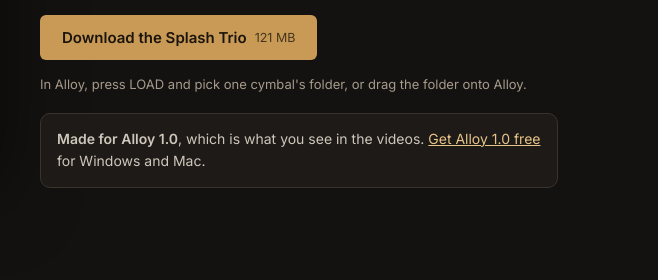
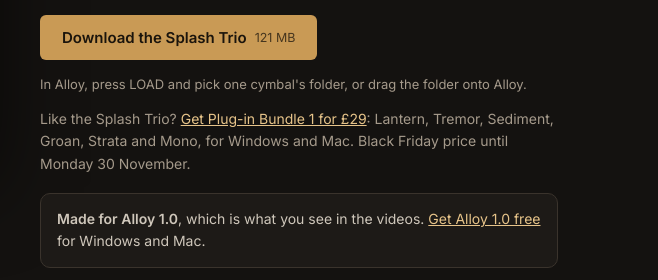
Before and after one commit to CollingwoodCymbals/cymbalsamples, a plain HTML site: page index.html in a window 1280 px wide. Shown: the part 1556-1836 px from the top of the page, 622-1280 px from the left. Drawn offline with nearby package versions, Linux system fonts and the light colour scheme.

Commit message:
Splash Trio: Bundle 1 line under the free download
Co-Authored-By: Claude Opus 5.5 <noreply@anthropic.com>
Claude-Session: https://claude.ai/code/session_016JXowRj9sV7DN7wMFnAnsK

```diff
--- a/index.html
+++ b/index.html
@@ -342,6 +342,7 @@ footer .wrap{display:flex;flex-wrap:wrap;gap:12px 30px;justify-content:space-bet
         <a class="btn" href="https://github.com/CollingwoodCymbals/cymbalsamples/releases/download/splash-trio/Collingwood-Splash-Trio.zip" download>Download the Splash Trio <small>121 MB</small></a>
       </div>
       <p class="fine">In Alloy, press LOAD and pick one cymbal's folder, or drag the folder onto Alloy.</p>
+      <p class="upd bnudge" style="margin-top:10px">Like the Splash Trio? <a href="https://cymbalsamples.gumroad.com/l/plugin-bundle-1" target="_blank" rel="noopener"><span class="bf-only">Get Plug-in Bundle 1 for £29</span><span class="bf-after" hidden>Get Plug-in Bundle 1 for £59</span></a>: Lantern, Tremor, Sediment, Groan, Strata and Mono, for Windows and Mac.<span class="bf-only"> Black Friday price until Monday 30 November.</span></p>
       <div class="trio-note"><b>Made for Alloy 1.0</b>, which is what you see in the videos. <a href="#download">Get Alloy 1.0 free</a> for Windows and Mac.</div>
     </div>
   </div>
```
